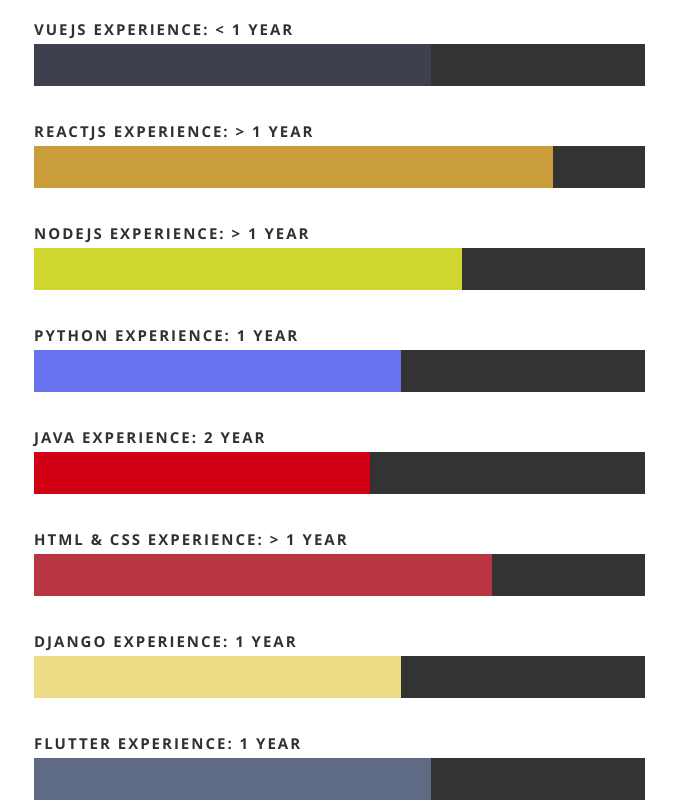
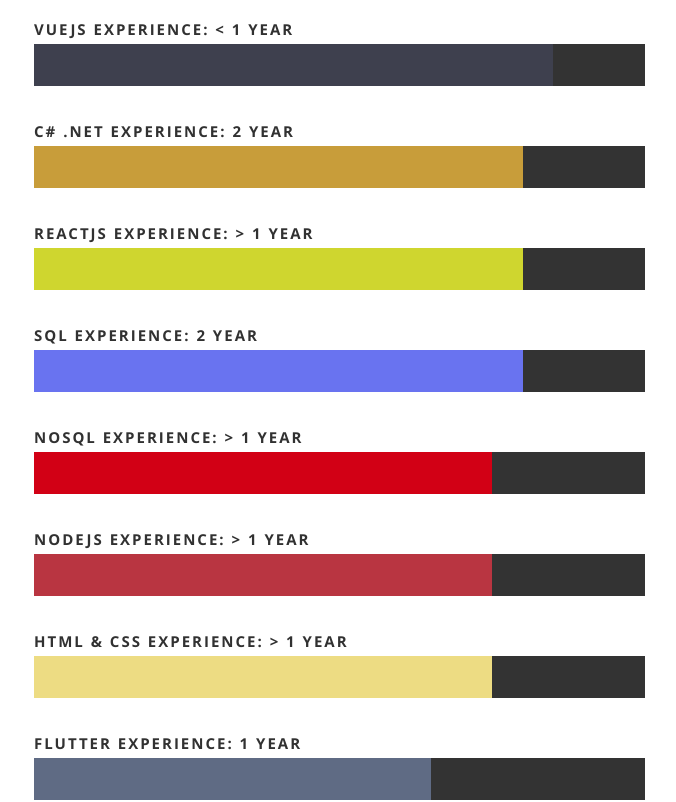
Before and after one commit to BahaleCodes/thabo, a React (Create React App) app: page / in a window 1280 px wide. Shown: the part 2540-3342 px from the top of the page, without its empty margins (371-1047 px from the left). Built offline with nearby package versions, Linux system fonts and the light colour scheme.

Commit message:
Jan 2023 update

```diff
--- a/package.json
+++ b/package.json
@@ -23,6 +23,7 @@
     "start": "react-scripts start",
     "build": "react-scripts build",
     "test": "react-scripts test",
+
     "eject": "react-scripts eject"
   },
   "eslintConfig": {
--- a/public/resumeData.json
+++ b/public/resumeData.json
@@ -10,7 +10,7 @@
     "github": "https://github.com/BahaleCodes/",
     "project": "https://github.com/BahaleCodes/thabosportfolio.git",
     "address": {
-      "street": "84 Fox Street, Marshalltown",
+      "street": "94 Main Street, Marshalltown",
       "city": "Johannesburg",
       "state": "Gauteng Provice",
       "zip": "2107"
@@ -73,43 +73,18 @@
     "skills": [
       {
         "name": "VueJS",
-        "level": "65%",
+        "level": "85%",
         "xp": "< 1 year"
       },
       {
-        "name": "ReactJs",
-        "level": "85%",
-        "xp": "> 1 year"
-      },
-      {
-        "name": "NodeJs",
-        "level": "70%",
-        "xp": "> 1 year"
-      },
-      {
-        "name": "Python",
-        "level": "60%",
-        "xp": "1 year"
-      },
-      {
-        "name": "Java",
-        "level": "55%",
+        "name": "C# .NET",
+        "level": "80%",
         "xp": "2 year"
       },
       {
-        "name": "HTML & CSS",
-        "level": "75%",
+        "name": "ReactJs",
+        "level": "80%",
         "xp": "> 1 year"
-      },
-      {
-        "name": "Django",
-        "level": "60%",
-        "xp": "1 year"
-      },
-      {
-        "name": "Flutter",
-        "level": "65%",
-        "xp": "1 year"
       },
       {
         "name": "SQL",
@@ -122,8 +97,33 @@
         "xp": "> 1 year"
       },
       {
-        "name": "C# .NET",
-        "level": "70%",
+        "name": "NodeJs",
+        "level": "75%",
+        "xp": "> 1 year"
+      },
+      {
+        "name": "HTML & CSS",
+        "level": "75%",
+        "xp": "> 1 year"
+      },
+      {
+        "name": "Flutter",
+        "level": "65%",
+        "xp": "1 year"
+      },
+      {
+        "name": "Python",
+        "level": "60%",
+        "xp": "1 year"
+      },
+      {
+        "name": "Django",
+        "level": "55%",
+        "xp": "1 year"
+      },
+      {
+        "name": "Java",
+        "level": "55%",
         "xp": "2 year"
       }
     ]
--- a/src/App.js
+++ b/src/App.js
@@ -7,7 +7,7 @@
 import About from "./Components/About";
 import Resume from "./Components/Resume";
 import Contact from "./Components/Contact";
-import Portfolio from "./Components/Portfolio";
+// import Portfolio from "./Components/Portfolio";
 
 class App extends Component {
   constructor(props) {
@@ -46,7 +46,7 @@
         <Header data={this.state.resumeData.main} />
         <About data={this.state.resumeData.main} />
         <Resume data={this.state.resumeData.resume} />
-        <Portfolio data={this.state.resumeData.portfolio} />
+        {/* <Portfolio data={this.state.resumeData.portfolio} /> */}
         <Contact data={this.state.resumeData.main} />
         <Footer data={this.state.resumeData.main} />
       </div>
--- a/src/Components/About.js
+++ b/src/Components/About.js
@@ -19,7 +19,7 @@
       <section id="about">
         <div className="row">
           <div className="three columns">
-            <img className="profile-pic" src={profilepic} alt="Nordic Giant Profile Pic" />
+            <img className="profile-pic" src={profilepic} alt="Thabo Mponya" id="" />
           </div>
           <div className="nine columns main-col">
             <h2>About Me</h2>
```
